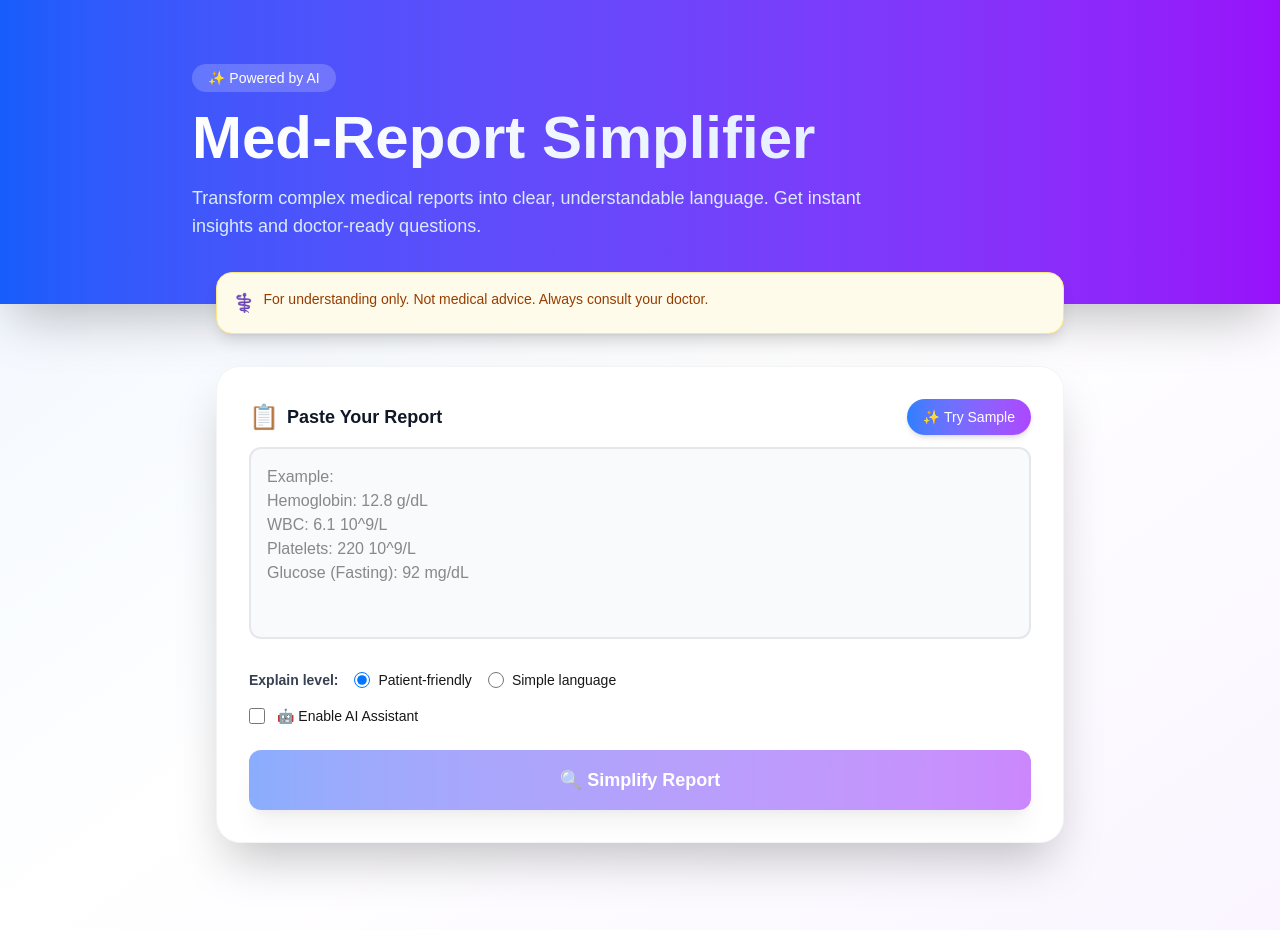
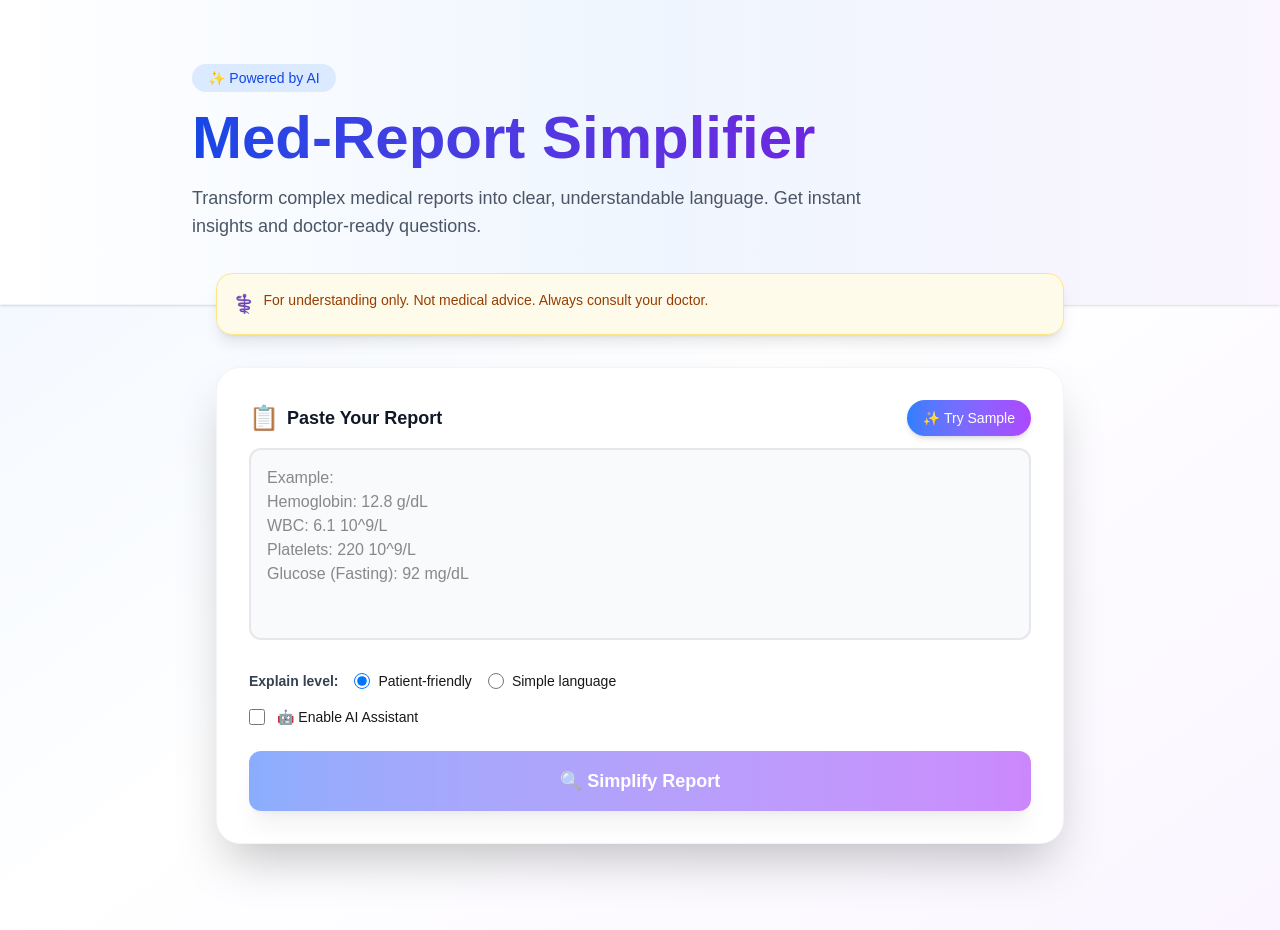
Before and after one commit to harini18122005/Med-Report, a Next.js app in the folder med-report-simplifier/: page / in a window 1280 px wide. Shown: the top 930 px of the page. Built offline with nearby package versions, Linux system fonts and the light colour scheme.

Commit message:
style: lighten hero background for cleaner professional look

```diff
--- a/med-report-simplifier/app/page.tsx
+++ b/med-report-simplifier/app/page.tsx
@@ -88,15 +88,15 @@ export default function Home() {
   return (
     <div className="min-h-screen bg-gradient-to-br from-blue-50 via-white to-purple-50 dark:from-gray-900 dark:via-gray-900 dark:to-blue-900">
       {/* Hero Section */}
-      <div className="bg-gradient-to-r from-blue-600 to-purple-600 text-white py-16 px-6 shadow-2xl">
+      <div className="bg-gradient-to-r from-white via-blue-50 to-purple-50 text-gray-900 py-16 px-6 shadow-sm border-b border-gray-100">
         <div className="mx-auto max-w-4xl">
-          <div className="inline-block px-4 py-1 bg-white/20 backdrop-blur-sm rounded-full text-sm font-medium mb-4">
+          <div className="inline-block px-4 py-1 bg-blue-100 text-blue-700 rounded-full text-sm font-medium mb-4">
             ✨ Powered by AI
           </div>
-          <h1 className="text-5xl sm:text-6xl font-bold mb-4 bg-gradient-to-r from-white to-blue-100 bg-clip-text text-transparent">
+          <h1 className="text-5xl sm:text-6xl font-bold mb-4 bg-gradient-to-r from-blue-700 to-purple-700 bg-clip-text text-transparent">
             Med‑Report Simplifier
           </h1>
-          <p className="text-lg text-blue-100 max-w-2xl">
+          <p className="text-lg text-gray-600 max-w-2xl">
             Transform complex medical reports into clear, understandable language.
             Get instant insights and doctor-ready questions.
           </p>
```
